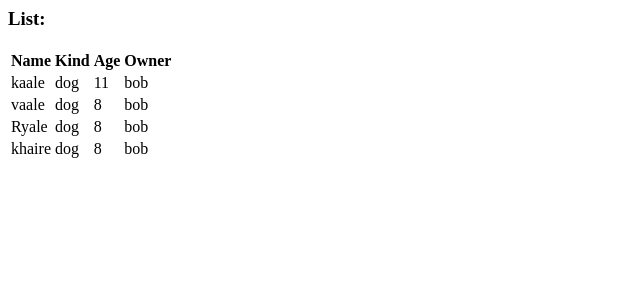
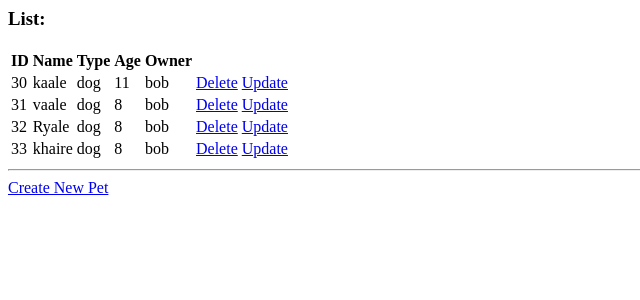
Before and after one commit to bibekmaharjan77/advanced-database-bibek, a Flask app: page /list in a window 1280 px wide. Shown: the top 300 px of the page, without its empty margins (0-640 px from the left). Run offline with Flask 3, Linux system fonts and the light colour scheme.

Commit message:
create up and del

```diff
--- a/topic-02-initial-flask-app/app.py
+++ b/topic-02-initial-flask-app/app.py
@@ -1,4 +1,4 @@
-from flask import  Flask, render_template
+from flask import  Flask, render_template, request, redirect, url_for
 
 # just imported pets db from first class to do some stuffs
 import sqlite3
@@ -45,3 +45,64 @@ def get_list():
 #     for row in rows:
 #         print(row)
 #     return render_template("list.html", rows=rows)
+
+
+@app.route("/create", methods=["GET"])
+def get_create():
+    return render_template("create.html")
+
+@app.route("/create", methods=["POST"])
+def post_create():
+    data = dict(request.form)
+    try:
+        data["age"] = int(data["age"])
+    except:
+        data["age"] = 0
+    print(data)
+    cursor = connection.cursor()
+    cursor.execute("""insert into pets(name, age, type, owner) values (?,?,?,?)""",
+        (data["name"],data["age"],data["type"],data["owner"]))
+    rows = cursor.fetchall()
+    connection.commit()
+    return redirect(url_for("get_list"))
+
+@app.route("/delete/<id>", methods=["GET"])
+def get_delete(id):
+    cursor = connection.cursor()
+    cursor.execute(f"""delete from pets where id = ?""",(id,))
+    connection.commit()
+    return redirect(url_for("get_list"))
+
+@app.route("/update/<id>", methods=["GET"])
+def get_update(id):
+    cursor = connection.cursor()
+    cursor.execute(f"""select * from pets where id = ?""",(id,))
+    rows = cursor.fetchall()
+    try:
+        (id, name, xtype, age, owner) = rows[0]
+        data = {
+                "id":id,
+                "name":name,
+                "type":xtype,
+                "age":age,
+                "owner":owner
+        }
+        print([data])
+    except:
+        return "Data not found."
+    return render_template("update.html",data=data)
+
+@app.route("/update/<id>", methods=["POST"])
+def post_update(id):
+    data = dict(request.form)
+    try:
+        data["age"] = int(data["age"])
+    except:
+        data["age"] = 0
+    print(data)
+    cursor = connection.cursor()
+    cursor.execute("""update pets set name=?, age=?, type=?, owner=? where id=?""",
+        (data["name"],data["age"],data["type"],data["owner"],id))
+    rows = cursor.fetchall()
+    connection.commit()
+    return redirect(url_for("get_list"))
--- a/topic-02-initial-flask-app/templates/list.html
+++ b/topic-02-initial-flask-app/templates/list.html
@@ -1,4 +1,4 @@
-<html>
+<!-- <html>
     <h3>List:</h3>
     <table>
         <tr>
@@ -16,4 +16,28 @@
         </tr>
         {% endfor %}
     </table>
+</html> -->
+
+<html>
+    <h3>List:</h3>
+    <table>
+        <tr>
+            <th>ID</th>
+            <th>Name</th>
+            <th>Type</th>
+            <th>Age</th>
+            <th>Owner</th>
+        </tr>
+        {% for row in rows %}
+        <tr>
+            {% for item in row %}
+            <td>{{ item }}</td>
+            {% endfor %}
+            <td><a href="/delete/{{row[0]}}">Delete</a></td>
+            <td><a href="/update/{{row[0]}}">Update</a></td>
+        </tr>
+        {% endfor %}
+    </table>
+    <hr/>
+    <a href="/create">Create New Pet</a>
 </html>
```
Also changed, not shown: topic-02-initial-flask-app/templates/create.html (added, +17 -0 lines), topic-02-initial-flask-app/templates/update.html (added, +17 -0 lines), topic-02-initial-flask-app/pets.db.
